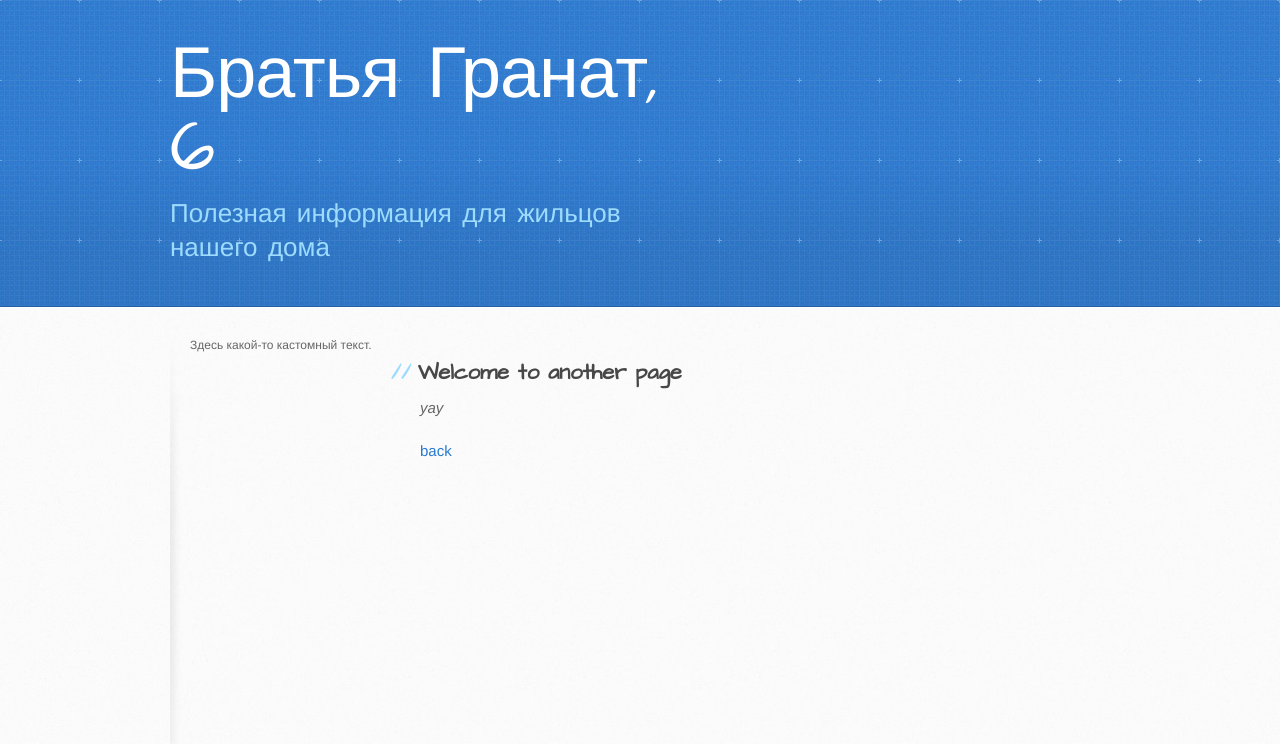
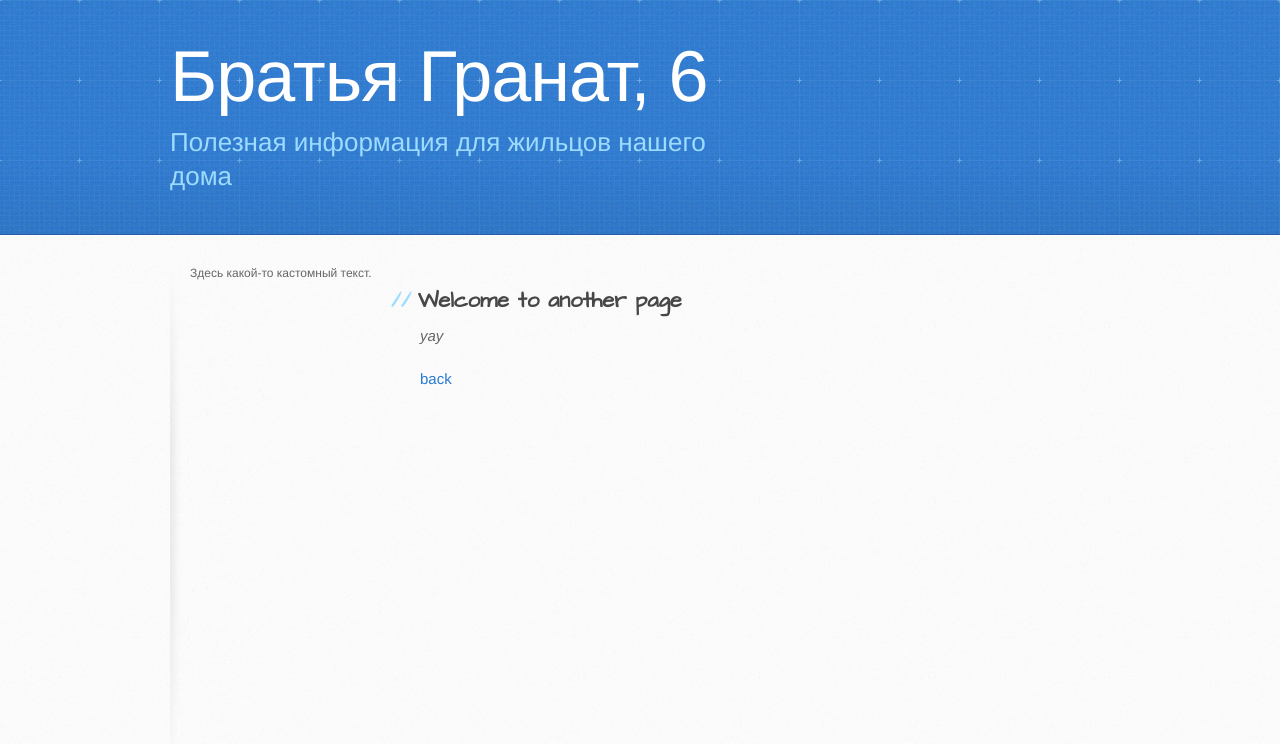
Before and after one commit to p9g45prc8g-png/sosedi, a Jekyll site: the page built from another-page.md, in a window 1280 px wide. Shown: the top 744 px of the page. Built offline with Jekyll 4.4.1, drawn with Linux system fonts in a browser that asks for light colours; some web fonts are replaced; our own code applies the rules of GitHub Pages for plain Markdown files.

Commit message:
Playing with fonts

```diff
--- a/_sass/jekyll-theme-architect.scss
+++ b/_sass/jekyll-theme-architect.scss
@@ -27,7 +27,7 @@ a:hover {
 header {
   padding-top: 40px;
   padding-bottom: 40px;
-  font-family: 'Architects Daughter', 'Helvetica Neue', Helvetica, Arial, serif;
+  font-family: 'Train One', 'Helvetica Neue', Helvetica, Arial, serif;
   background: #2e7bcf url(../images/header-bg.jpg) 0 0 repeat-x;
   border-bottom: solid 1px #275da1;
 }
```
